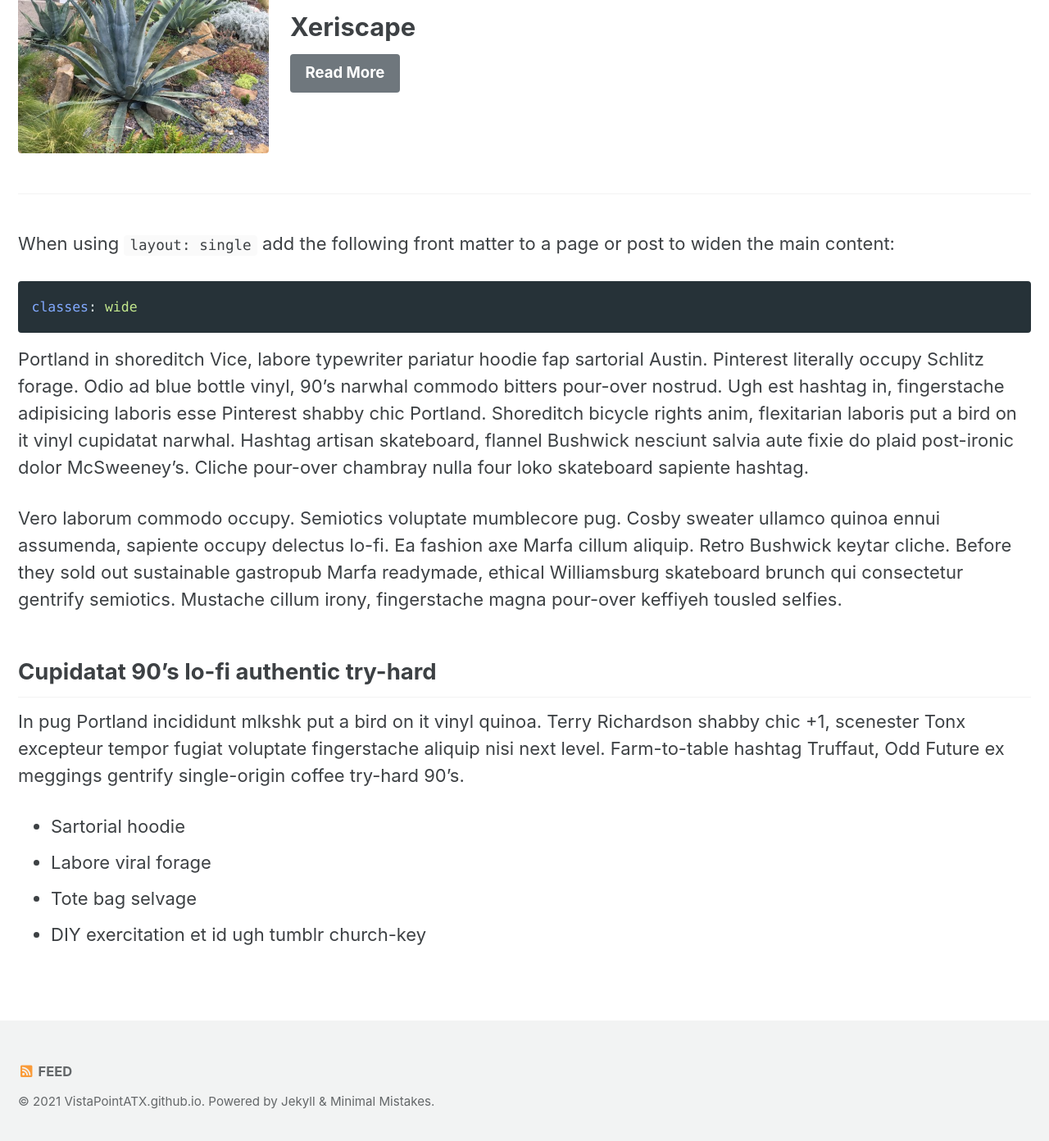
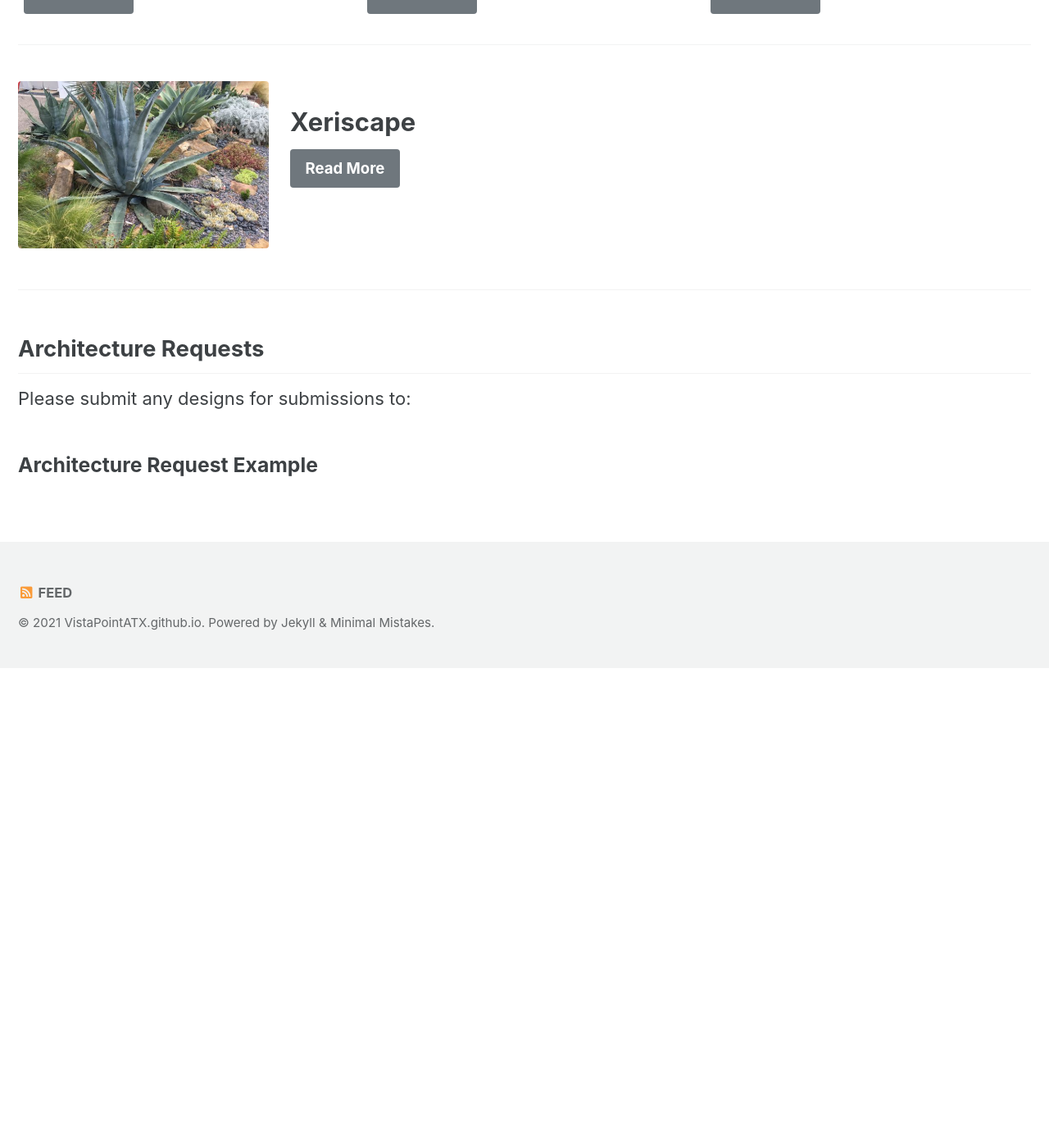
Before and after one commit to VistaPointATX/VistaPointATX.github.io, a Jekyll site: the page built from landscaping.md, in a window 1280 px wide and 1400 px high, scrolled down 741 px. Shown: the top 1392 px of the window at 82% size. Built offline with Jekyll 4.4.1, drawn with Linux system fonts in a browser that asks for light colours; cached includes are drawn as plain includes; after the commit the page ends 1556 px from its top, so only the background shows below that; some of the changed text lies outside the part shown.

Commit message:
Update landscaping.md

````diff
--- a/landscaping.md
+++ b/landscaping.md
@@ -34,26 +34,15 @@ feature_row2:
 # Vista Point Landscaping Resources
 {: .text-center}
 
-## Some Landscaping Styles
+One of the goals of the Vista Point HOA is to encourage our community to express themselves via their creative landscaping. To that end, we've put together some ideas and resources to get you started! Please ensure that you see the below section of this page for into on how to submit your Architecture Request!
+
+## Landscaping Ideas
 
 {% include feature_row %}
 {% include feature_row id="feature_row2" type="left"%}
 
-When using `layout: single` add the following front matter to a page or post to widen the main content:
+## Architecture Requests
 
-```yaml
-classes: wide
-```
+Please submit any designs for submissions to:
 
-Portland in shoreditch Vice, labore typewriter pariatur hoodie fap sartorial Austin. Pinterest literally occupy Schlitz forage. Odio ad blue bottle vinyl, 90's narwhal commodo bitters pour-over nostrud. Ugh est hashtag in, fingerstache adipisicing laboris esse Pinterest shabby chic Portland. Shoreditch bicycle rights anim, flexitarian laboris put a bird on it vinyl cupidatat narwhal. Hashtag artisan skateboard, flannel Bushwick nesciunt salvia aute fixie do plaid post-ironic dolor McSweeney's. Cliche pour-over chambray nulla four loko skateboard sapiente hashtag.
-
-Vero laborum commodo occupy. Semiotics voluptate mumblecore pug. Cosby sweater ullamco quinoa ennui assumenda, sapiente occupy delectus lo-fi. Ea fashion axe Marfa cillum aliquip. Retro Bushwick keytar cliche. Before they sold out sustainable gastropub Marfa readymade, ethical Williamsburg skateboard brunch qui consectetur gentrify semiotics. Mustache cillum irony, fingerstache magna pour-over keffiyeh tousled selfies.
-
-## Cupidatat 90's lo-fi authentic try-hard
-
-In pug Portland incididunt mlkshk put a bird on it vinyl quinoa. Terry Richardson shabby chic +1, scenester Tonx excepteur tempor fugiat voluptate fingerstache aliquip nisi next level. Farm-to-table hashtag Truffaut, Odd Future ex meggings gentrify single-origin coffee try-hard 90's.
-
-  * Sartorial hoodie
-  * Labore viral forage
-  * Tote bag selvage
-  * DIY exercitation et id ugh tumblr church-key
+### Architecture Request Example
````
